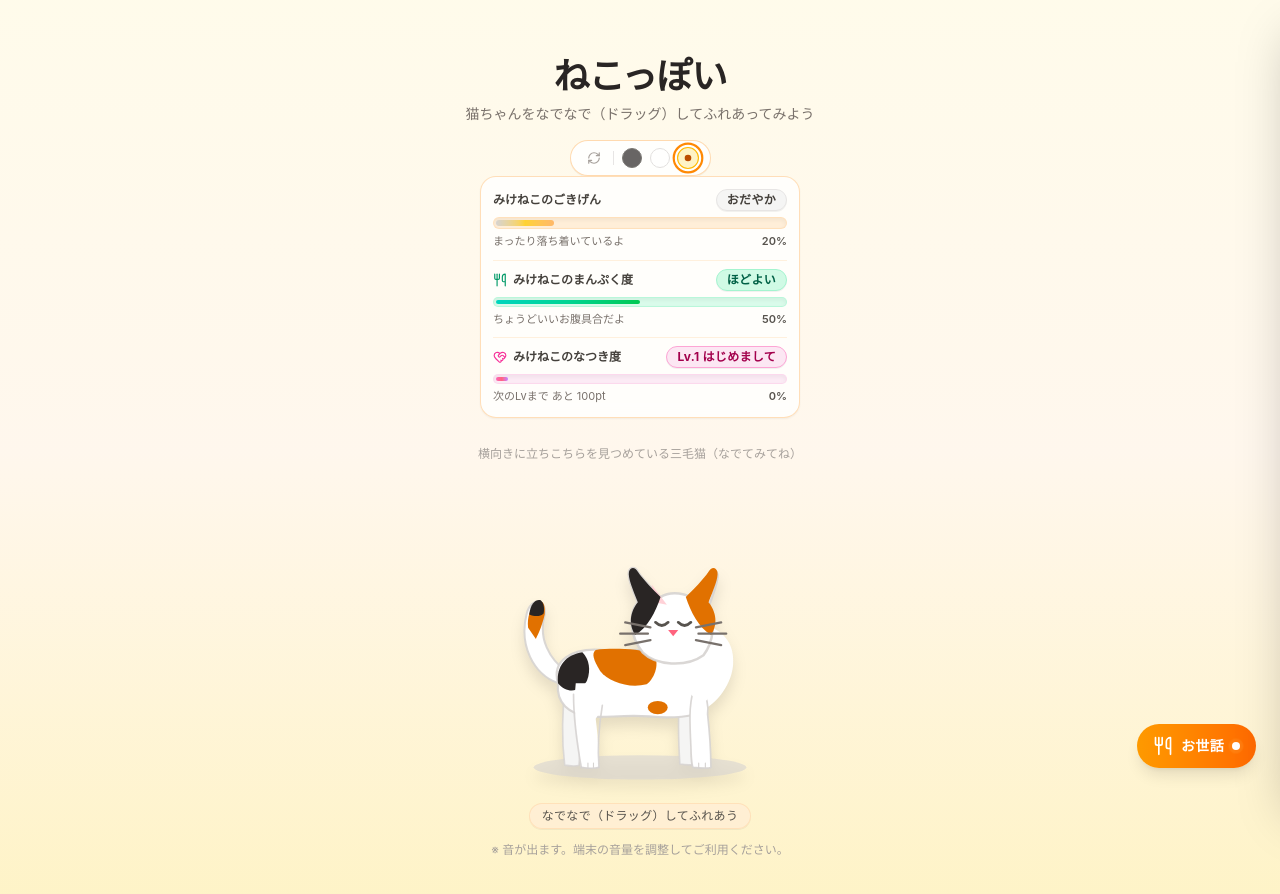
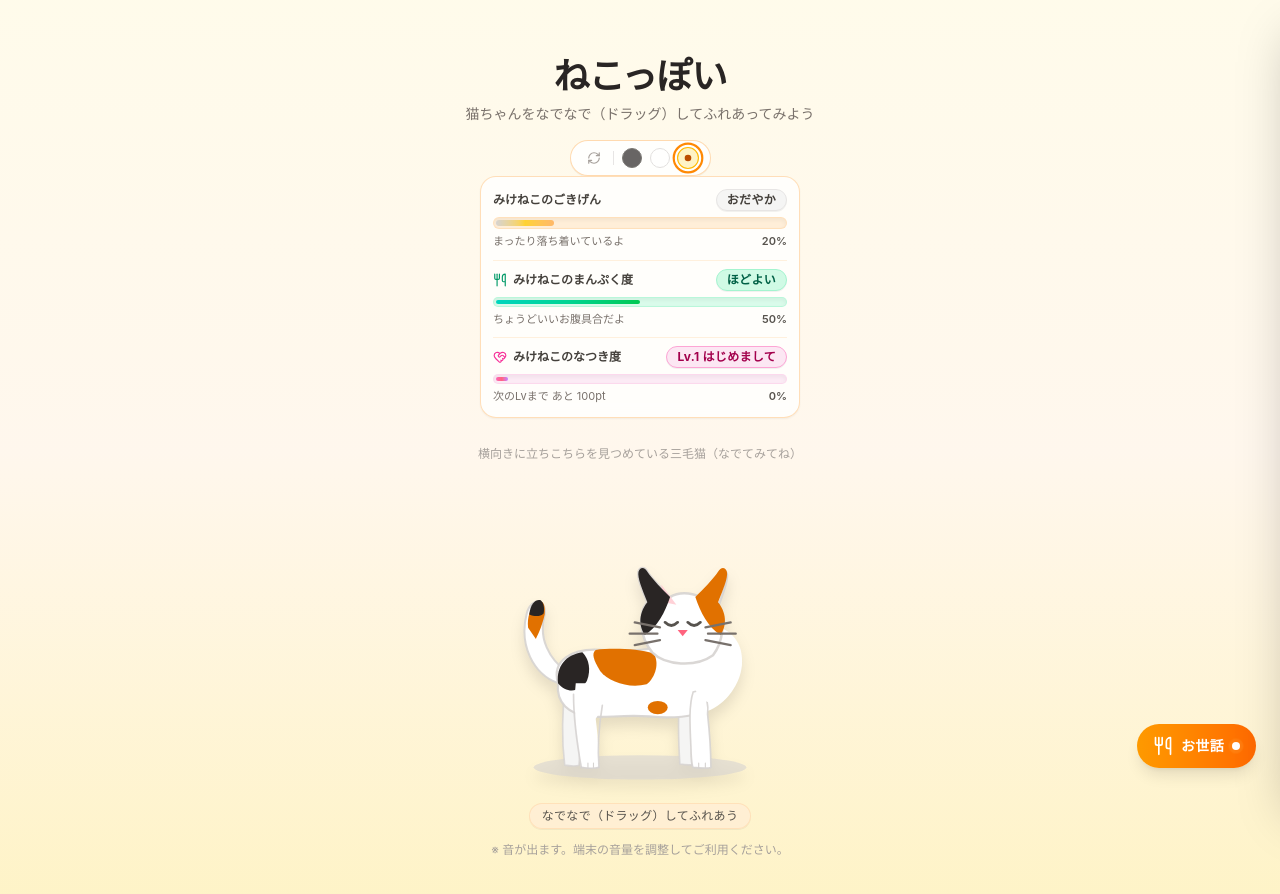
Before and after one commit to chyu25501-sudo/cat-room, a React (Vite) app: page / in a window 1280 px wide. Both pictures are taken after a click on the radio button 687 px from the left and 158 px from the top of the page. Shown: the top 894 px of the page. Built offline with nearby package versions, Linux system fonts and the light colour scheme.

Commit message:
fix: 三毛猫の顔の位置を画面右側へ微調整（立ち姿とのバランス最適化）

```diff
--- a/src/components/cats/CalicoCat.tsx
+++ b/src/components/cats/CalicoCat.tsx
@@ -93,10 +93,10 @@ export const CalicoCat: React.FC<CatShapeProps> = ({
       <path
         d="
           M 130 90
-          C 150 80 170 66 186 64
-          C 204 66 216 80 214 100
-          C 212 120 196 138 182 142
-          C 170 144 154 132 144 116
+          C 152 80 174 66 194 64
+          C 212 66 224 80 222 100
+          C 220 120 204 138 188 142
+          C 172 144 156 132 144 116
           C 136 104 132 94 130 90 Z
         "
         className="fill-white"
@@ -201,21 +201,21 @@ export const CalicoCat: React.FC<CatShapeProps> = ({
       {/* 右前足の爪先ディテール */}
       <path d="M 183 188 L 183 192 M 189 188 L 189 192" stroke="#d6d3d1" strokeWidth="1" strokeLinecap="round" />
 
-      {/* ===== 胸元・首元のふんわりした白毛（顔が大きくなっても胴体と頭部をシームレスに一体化） ===== */}
+      {/* ===== 胸元・首元のふんわりした白毛（顔が右へ移動しても胴体と頭部をシームレスに一体化） ===== */}
       <path
         d="
-          M 166 76
-          C 164 92 168 110 176 126
-          C 184 136 192 136 194 122
-          C 192 106 188 92 186 78 Z
+          M 172 76
+          C 170 92 174 110 182 126
+          C 190 136 198 136 200 122
+          C 198 106 194 92 192 78 Z
         "
         className="fill-white"
       />
 
-      {/* ===== 頭部と耳（正面向き：少し大きく拡大して愛らしい存在感に調整） ===== */}
+      {/* ===== 頭部と耳（正面向き：右側へ少し移動し立ち姿のバランスを最適化） ===== */}
       <g
-        transform="translate(186, 75) scale(1.14) translate(-186, -75)"
-        className={`transition-transform duration-300 origin-[186px_75px] ${
+        transform="translate(196, 75) scale(1.14) translate(-186, -75)"
+        className={`transition-transform duration-300 origin-[196px_75px] ${
           isReacting ? 'scale-105' : isHappy ? 'scale-102' : ''
         }`}
       >
```
